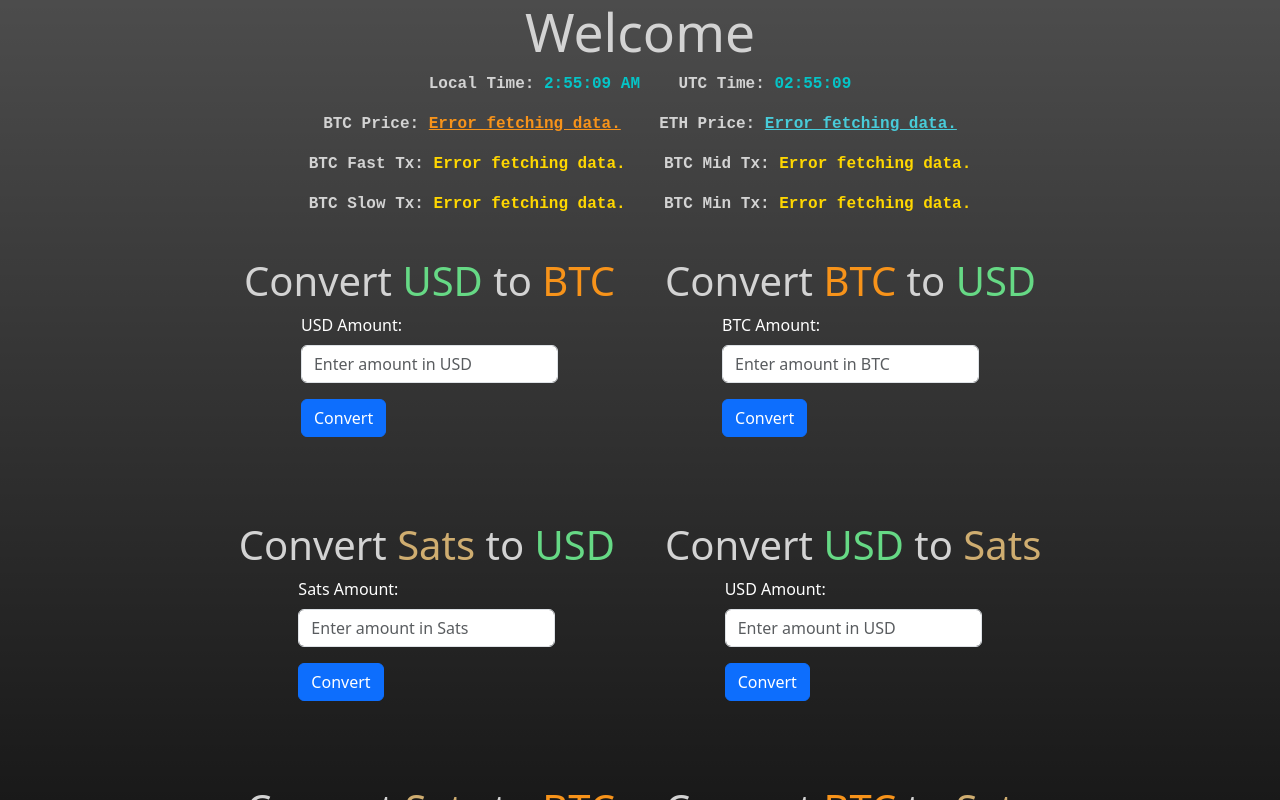
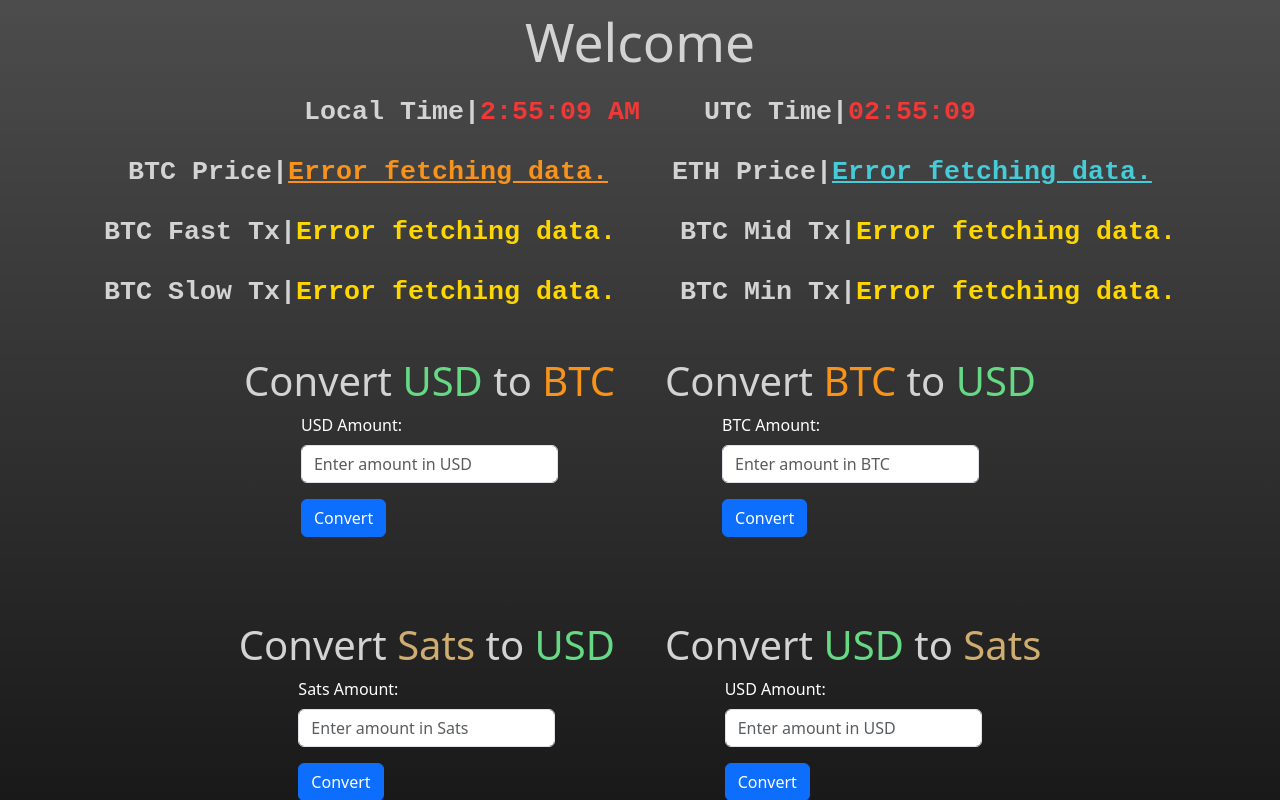
Before and after one commit to pairnon/converter, a website: page public/index.html in a window 1280 px wide. Drawn offline with nearby package versions, Linux system fonts and the light colour scheme; no server answers.

Commit message:
fix: improve page response to narrow screens

```diff
--- a/public/index.html
+++ b/public/index.html
@@ -9,12 +9,16 @@
 </head>
 <body>
     <div class="container">
-        <div class="heading">
-            <h1 class="pagetitle">Welcome</h1>
-            <p class="desctext">Local Time: <span class="highlight" id="currentTime"></span>&nbsp;&nbsp;&nbsp;&nbsp;UTC Time: <span class="highlight" id="currentUTCTime"></span></p>
-            <p class="desctext">BTC Price: <span class="price orange" id="btcprice"></span>&nbsp;&nbsp;&nbsp;&nbsp;ETH Price: <span class="price blue" id="ethprice"></span></p>
-            <p class="desctext">BTC Fast Tx: <span class="fee" id="fasttx"></span>&nbsp;&nbsp;&nbsp;&nbsp;BTC Mid Tx: <span class="fee" id="midtx"></span></p>
-            <p class="desctext">BTC Slow Tx: <span class="fee" id="slowtx"></span>&nbsp;&nbsp;&nbsp;&nbsp;BTC Min Tx: <span class="fee" id="mintx"></span></p>
+        <h1 class="pagetitle">Welcome</h1>
+        <div class="descriptions">
+            <p class="desctext">Local Time|<span class="highlight" id="currentTime"></span>&nbsp;&nbsp;&nbsp;&nbsp;UTC Time|<span class="highlight" id="currentUTCTime"></span></p>
+        </div>
+        <div class="descriptions">
+            <p class="desctext">BTC Price|<span class="price orange" id="btcprice"></span>&nbsp;&nbsp;&nbsp;&nbsp;ETH Price|<span class="price blue" id="ethprice"></span></p>
+        </div>
+        <div class="descriptions">
+            <p class="desctext">BTC Fast Tx|<span class="fee" id="fasttx"></span>&nbsp;&nbsp;&nbsp;&nbsp;BTC Mid Tx|<span class="fee" id="midtx"></span></p>
+            <p class="desctext">BTC Slow Tx|<span class="fee" id="slowtx"></span>&nbsp;&nbsp;&nbsp;&nbsp;BTC Min Tx|<span class="fee" id="mintx"></span></p>
         </div>
         <div class="forms">
 
--- a/public/style.css
+++ b/public/style.css
@@ -12,17 +12,23 @@ body {
 }
 
 .pagetitle {
+    margin-top: 10px;
+    text-align: center;
     font-size: 40pt;
 }
 
 .desctext {
+    margin: 10px;
+    display: flex;
+    flex-wrap: wrap;
     color: lightgray;
     font-family: monospace;
     font-weight: bold;
+    font-size: 20pt;
 }
 
 .highlight {
-    color: #05c4c7;
+    color: #ef3838;
 }
 
 .price {
@@ -33,8 +39,10 @@ body {
     color: gold;
 }
 
-.heading {
-    text-align: center;
+.descriptions {
+    display: flex;
+    flex-wrap: wrap;
+    justify-content: center;
 }
 
 .container {
```
